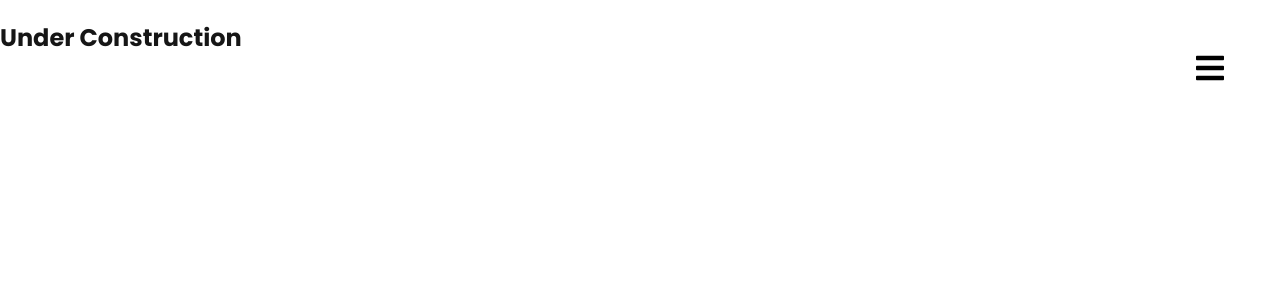
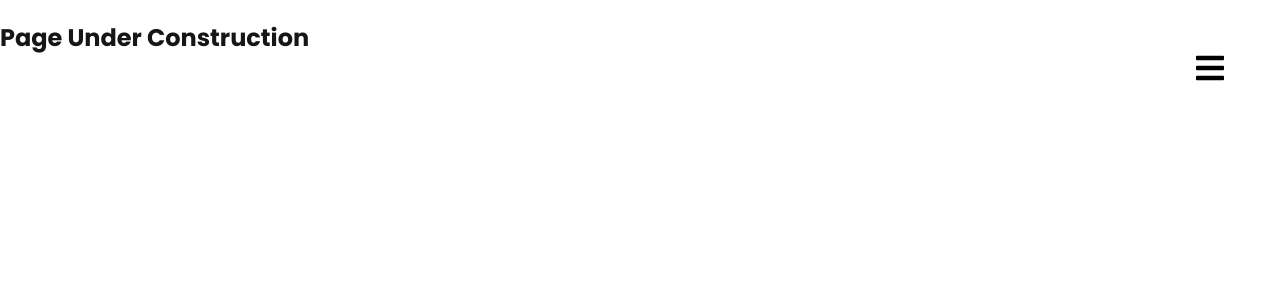
Before and after one commit to ajajaj2807/gitport, a Next.js app: page /about in a window 1280 px wide. Shown: the top 300 px of the page. Built offline with nearby package versions, Linux system fonts and the light colour scheme.

Commit message:
CV Added

```diff
--- a/comps/Menu.js
+++ b/comps/Menu.js
@@ -35,7 +35,7 @@ const Menu = (props) => {
       <div className="nav-items">
         <a href="/">Home</a>
         <a href="/about">About</a>
-        <a href="/cv">Curriculum Vitae</a>
+        <a href={"/static/CV.pdf"}>Curriculum Vitae</a>
       </div>
     </div>
   );
--- a/pages/about.js
+++ b/pages/about.js
@@ -18,7 +18,7 @@ const about = () => {
       {menu ? <Menu close={() => setMenu(!menu)} /> : <> </>}
 
       <div className="about-wrapper">
-        <h2>Under Construction</h2>
+        <h2>Page Under Construction</h2>
       </div>
     </div>
   );
```
Also changed, not shown: pages/cv.js (deleted, +0 -13 lines), 1 other file (tests, documents, lock files or other folders).
